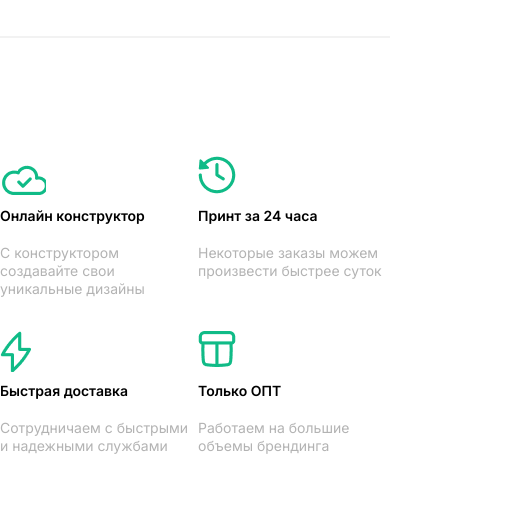
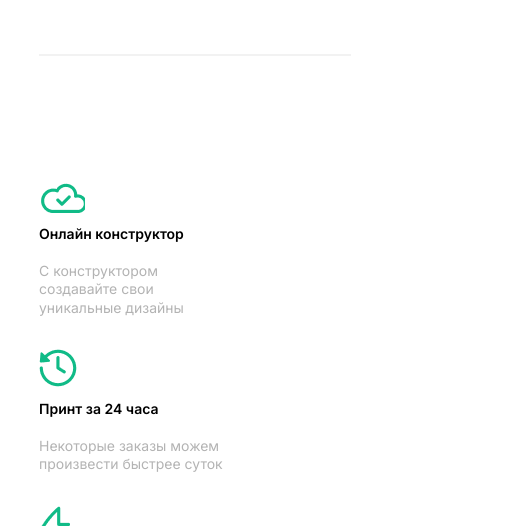
Before and after one commit to mirbekk/lessons2, a plain HTML site: page index.html in a window 390 px wide. Shown: the part 1474-2000 px from the top of the page, 519 px wide, since content can reach past the window. Before the commit the page ends 1943 px from the top, so only its background shows below. Drawn offline with Linux system fonts and the light colour scheme.

Commit message:
adapted the production block for all devices

```diff
--- a/css/media.css
+++ b/css/media.css
@@ -12,6 +12,12 @@
     }
 }
 @media screen and (max-width: 1100px){
+    .container-inner{
+        max-width: 80%;
+    }
+    .row{
+        align-items: center;
+    }
     .nav-inner{
         flex-direction: column;
         justify-content: center;
@@ -24,6 +30,9 @@
     }
     .main-block{
         padding: 10% 0 20%;
+    }
+    .branding-img{
+        max-width: 45%;
     }
 }
 @media screen and (max-width: 700px){
```
